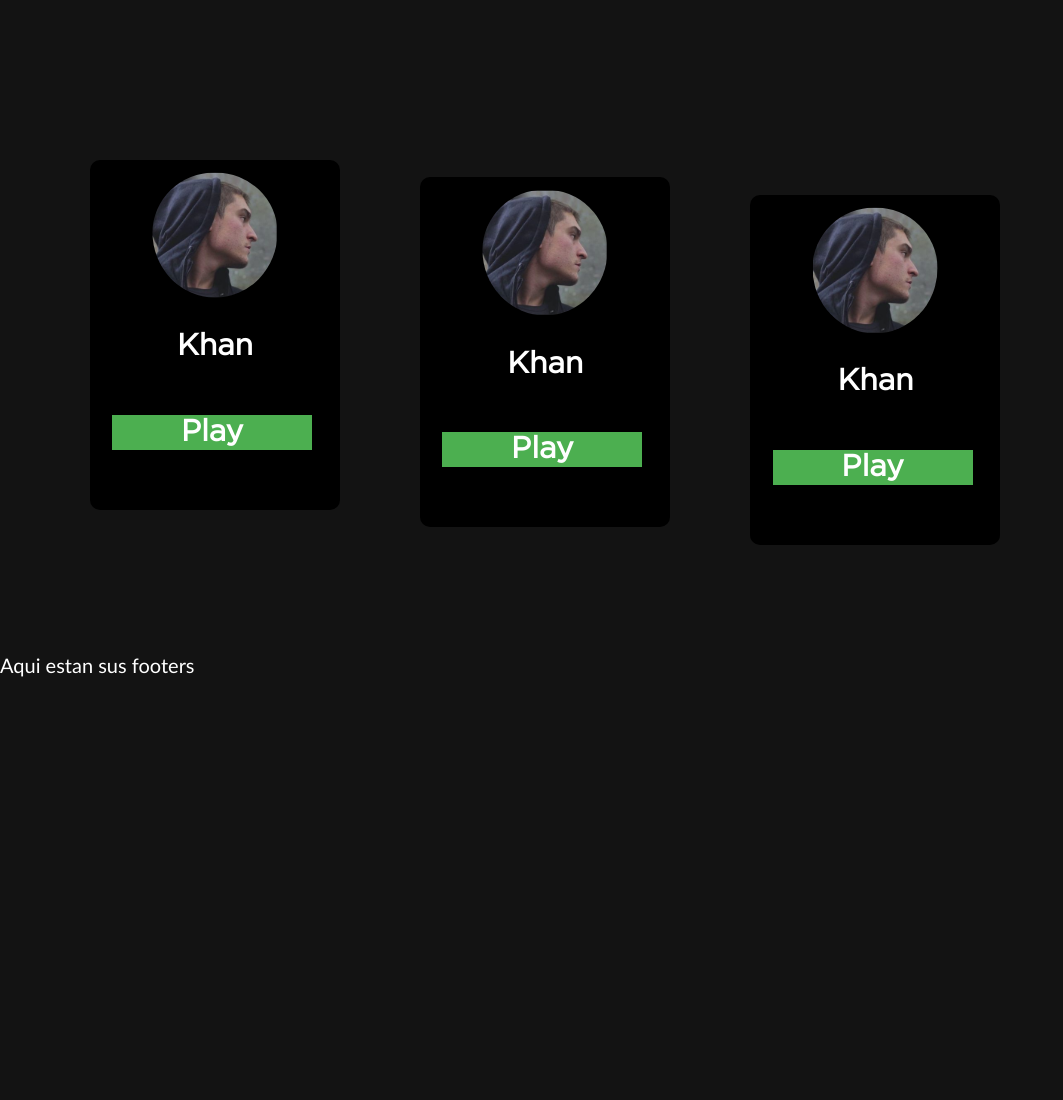
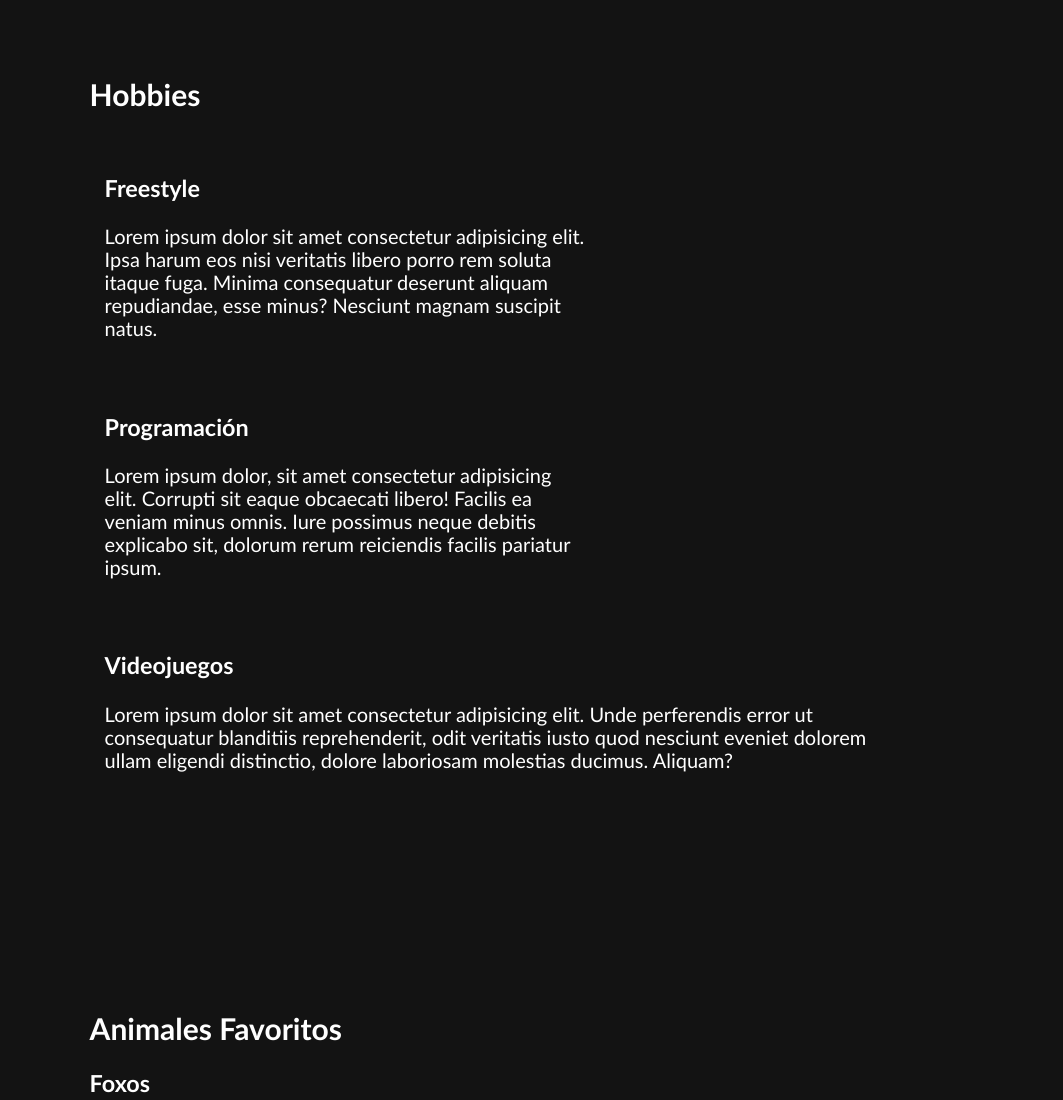
Before and after one commit to SLadeAll/webPersonal, a plain HTML site: page index.html in a window 1280 px wide. Shown: the part 1240-2340 px from the top of the page, without its empty margins (0-1063 px from the left). Drawn offline with Linux system fonts and the light colour scheme.

Commit message:
Add files via upload

```diff
--- a/index.html
+++ b/index.html
@@ -5,9 +5,10 @@
     <meta charset="UTF-8">
     <meta name="viewport" content="width=device-width, initial-scale=1.0">
     <meta http-equiv="X-UA-Compatible" content="ie=edge">
+    <link rel="stylesheet" href="styles/style.css">
     <link rel="stylesheet" href="styles/normalize.css">
-    <link rel="stylesheet" href="styles/style.css">
-    <title>Document</title>
+
+    <title>Blog</title>
 </head>
 
 <body>
@@ -24,6 +25,7 @@
             <li><a href="#quien">¿Quien Soy?</a></li>
             <li><a href="#stu">Estudios</a></li>
             <li><a href="#hobi">Hobbies</a></li>
+            <li><a href="#Ani">Animales Favoritos</a></li>
             <li><a href="#GM">Gustos musicales</a></li>
         </ul>
     </div>
@@ -32,11 +34,14 @@
     <section>
         <div id="quien">
             <article>
-                <h2>¿Quien soy?</h2>
-                <p>Lorem ipsum dolor sit amet consectetur adipisicing elit. Ipsa harum eos nisi veritatis libero porro
+                <h2 class="col-3">¿Quien soy?</h2>
+                <p class="col-9">Lorem ipsum dolor sit amet consectetur adipisicing elit. Ipsa harum eos nisi veritatis
+                    libero porro
                     rem soluta itaque fuga. Minima consequatur deserunt aliquam repudiandae, esse minus? Nesciunt
                     magnam suscipit natus.</p>
-                <p>Lorem ipsum dolor, sit amet consectetur adipisicing elit. Corrupti sit eaque obcaecati libero!
+
+                <p id="quien">Lorem ipsum dolor, sit amet consectetur adipisicing elit. Corrupti sit eaque obcaecati
+                    libero!
                     Facilis ea veniam minus omnis. Iure possimus neque debitis explicabo sit, dolorum rerum reiciendis
                     facilis pariatur ipsum.</p>
             </article>
@@ -52,31 +57,73 @@
                     facilis pariatur ipsum.</p>
             </article>
         </div>
-        <div id="GM">
-            <div id="spo">
+        <div id="hobi" class="col-9">
+            <article>
+                <h2>Hobbies</h2>
+                <div class="col-6">
+                    <h3>Freestyle</h3>
+                    <p>Lorem ipsum dolor sit amet consectetur adipisicing elit. Ipsa harum eos nisi veritatis libero
+                        porro
+                        rem soluta itaque fuga. Minima consequatur deserunt aliquam repudiandae, esse minus? Nesciunt
+                        magnam suscipit natus.</p>
+                </div>
+                <div class="col-6">
+                    <h3>Programación</h3>
+                    <p>Lorem ipsum dolor, sit amet consectetur adipisicing elit. Corrupti sit eaque obcaecati libero!
+                        Facilis ea veniam minus omnis. Iure possimus neque debitis explicabo sit, dolorum rerum
+                        reiciendis
+                        facilis pariatur ipsum.</p>
+                </div>
+                <div class="col-10">
+                    <h3>Videojuegos</h3>
+                    <p>Lorem ipsum dolor sit amet consectetur adipisicing elit. Unde perferendis error ut consequatur
+                        blanditiis reprehenderit, odit veritatis iusto quod nesciunt eveniet dolorem ullam
+                        eligendi distinctio, dolore laboriosam molestias ducimus. Aliquam?</p>
+                </div>
+
+            </article>
+        </div>
+        <div id="Ani" class="col-9">
+            <article>
+                <h2>Animales Favoritos</h2>
+                <h3>Foxos</h3>
+                <p>Lorem ipsum dolor sit amet consectetur adipisicing elit. Ipsa harum eos nisi veritatis libero porro
+                    rem soluta itaque fuga. Minima consequatur deserunt aliquam repudiandae, esse minus? Nesciunt
+                    magnam suscipit natus.</p>
+                <img src="thumb-1920-555756.jpg" class="image" alt="">
+                <h3>Lobos</h3>
+                <p>Lorem ipsum dolor, sit amet consectetur adipisicing elit. Corrupti sit eaque obcaecati libero!
+                    Facilis ea veniam minus omnis. Iure possimus neque debitis explicabo sit, dolorum rerum reiciendis
+                    facilis pariatur ipsum.</p>
+                <img src="wolfoOwO.jpg" class="image" alt="">
+            </article>
+        </div>
+        <div id="GM" class="col-10">
+            <h2>Gustos Musicales</h2>
+            <div class="col-3" id="spo">
                 <img src="Screenshot_1.png" class="img-circle-1" alt="">
                 <h2 id="spo">Khan</h2>
                 <button type="button" id="spo">
                     <h2 id="sp">Play</h2>
                 </button>
             </div>
-            <div id="spo2">
-                <img src="Screenshot_1.png" class="img-circle-1" alt="">
-                <h2 id="spo">Khan</h2>
+            <div class="col-3" id="spo">
+                <img src="Screenshot_2.png" class="img-circle-1" alt="">
+                <h2 id="spo1">Shinedown</h2>
                 <button type="button" id="spo">
                     <h2 id="sp">Play</h2>
                 </button>
             </div>
-            <div id="spo1">
-                <img src="Screenshot_1.png" class="img-circle-1" alt="">
-                <h2 id="spo">Khan</h2>
+            <div class="col-3" id="spo">
+                <img src="Screenshot_3.png" class="img-circle-1" alt="">
+                <h2 id="spo2">KORPIKLAANI </h2>
                 <button type="button" id="spo">
                     <h2 id="sp">Play</h2>
                 </button>
             </div>
         </div>
     </section>
-    <footer>
+    <footer class="col-10">
         <p>Aqui estan sus footers</p>
     </footer>
 </body>
--- a/styles/style.css
+++ b/styles/style.css
@@ -7,8 +7,7 @@ body {
 }
 
 .navbar {
-    width: 100%;
-    background: #403F4C;
+    background: rgb(35, 34, 41);
     margin: 0%;
     position: -webkit-sticky;
     /* Safari */
@@ -27,7 +26,7 @@ li a {
     display: block;
     color: rgb(255, 255, 255);
     padding: 14px 16px;
-    background: #403F4C;
+    background: rgb(35, 34, 41);
     text-decoration: none;
     float: left;
 }
@@ -63,6 +62,7 @@ h1#title {
 header {
     margin-top: -27px;
     background-color: rgb(0, 0, 0);
+
 }
 
 div#GM {
@@ -72,8 +72,13 @@ div#GM {
 div#quien {
     padding: 7%;
 }
-
+div#hobi {
+  padding: 7%;
+}
 div#stu {
+    padding: 7%;
+}
+div#Ani {
     padding: 7%;
 }
 
@@ -90,6 +95,7 @@ div#spo {
     background: #000000;
     border-radius: 10px;
     height: 350px;
+    margin-left: 30px;
 }
 
 .img-circle-1 {
@@ -127,25 +133,39 @@ h2#sp {
     margin-top: -0.1px;
     color: #fff;
 }
-div#spo1 {
 
-  font-family: 'Gotham Book';
-  width: 250px;
-  background: #000000;
-  border-radius: 10px;
-  height: 350px;
-  margin-top: -30.2%;
-  border-color: #fff;
-  margin-left: 60%;
+h2#spo1 {
+    margin-left: 17%;
+    font-family: 'Gotham Book';
+}
+h2#spo2 {
+    margin-left: 7.5%;
+    font-family: 'Gotham Book';
+}
+.image{
+    width: 90%;
+}
 
-}
-div#spo2 {
-  font-family: 'Gotham Book';
-  width: 250px;
-  background: #000000;
-  border-radius: 10px;
-  height: 350px;
-  margin-top: -30.2%;
-  margin-left: 30%;
+.row::after {
+    content: "";
+    clear: both;
+    display: table;
+  }
 
-}
+  [class*="col-"] {
+    float: left;
+    padding: 15px;
+  }
+
+  .col-1 {width: 8.33%;}
+  .col-2 {width: 16.66%;}
+  .col-3 {width: 25%;}
+  .col-4 {width: 33.33%;}
+  .col-5 {width: 41.66%;}
+  .col-6 {width: 50%;}
+  .col-7 {width: 58.33%;}
+  .col-8 {width: 66.66%;}
+  .col-9 {width: 75%;}
+  .col-10 {width: 83.33%;}
+  .col-11 {width: 91.66%;}
+  .col-12 {width: 100%;}
```
Also changed, not shown: Screenshot_2.png (added), Screenshot_3.png (added), Screenshot_4.png (added), thumb-1920-555756.jpg (added), wolfoOwO.jpg (added). Lines whose indentation alone changed are shown as unchanged.
